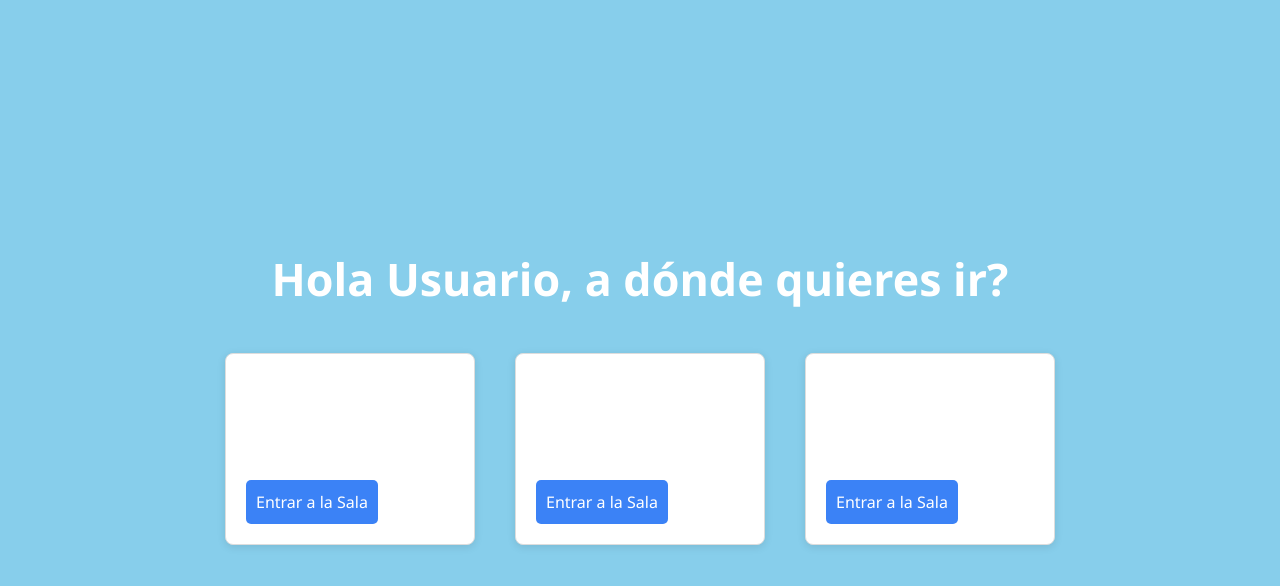
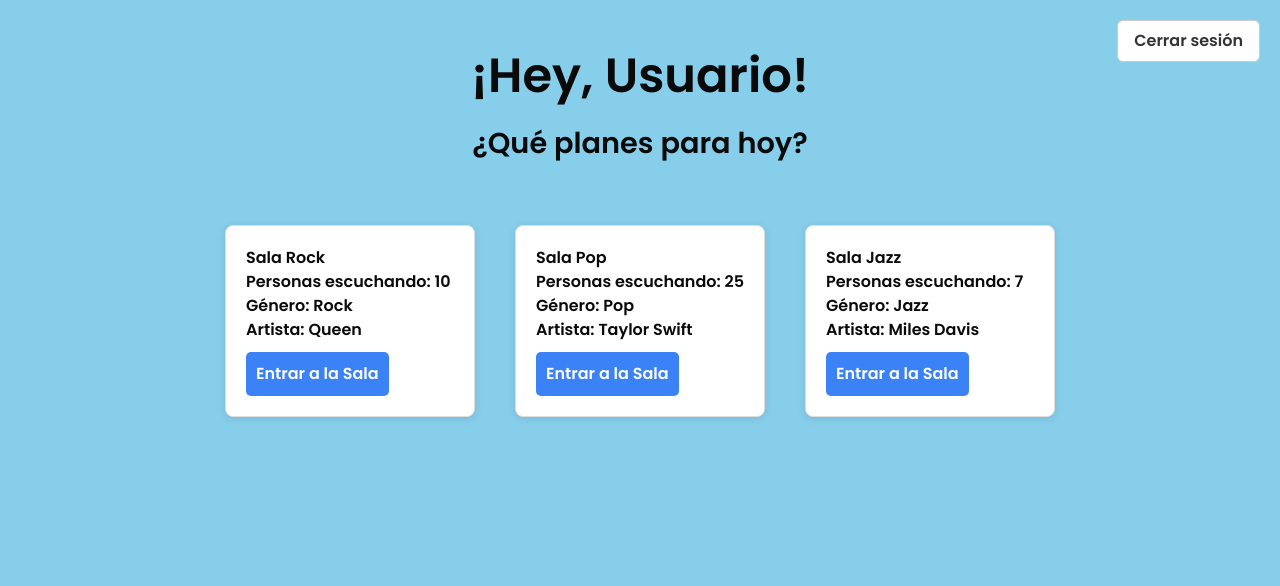
Before and after one commit to DiegoLadrondeGuevara/Flowin-Frontend, a React (Vite) app: page /home in a window 1280 px wide. Shown: the top 586 px of the page. Built offline with nearby package versions, Linux system fonts and the light colour scheme; no server answers.

Commit message:
version pre-chat

```diff
--- a/index.html
+++ b/index.html
@@ -3,6 +3,7 @@
   <head>
     <meta charset="UTF-8" />
     <link rel="icon" type="image/svg+xml" href="/src/assets/FlowInLogo.svg" />
+    <link href="https://fonts.googleapis.com/css2?family=Poppins:wght@600&display=swap" rel="stylesheet" />
     <meta name="viewport" content="width=device-width, initial-scale=1.0" />
     <title>FlowIn</title>
   </head>
--- a/package.json
+++ b/package.json
@@ -12,6 +12,7 @@
   "dependencies": {
     "@radix-ui/react-navigation-menu": "^1.2.13",
     "@radix-ui/react-slot": "^1.2.3",
+    "@stomp/stompjs": "^7.1.1",
     "@tailwindcss/vite": "^4.1.10",
     "axios": "^1.10.0",
     "class-variance-authority": "^0.7.1",
@@ -21,6 +22,7 @@
     "react-dom": "^19.1.0",
     "react-router": "^7.6.2",
     "react-router-dom": "^7.6.3",
+    "sockjs-client": "^1.6.1",
     "tailwind-merge": "^3.3.1",
     "tailwindcss": "^4.1.10"
   },
--- /dev/null
+++ b/src/components/LogoutButton.tsx
@@ -0,0 +1,34 @@
+import { useNavigate } from "react-router-dom";
+import useToken from "../contexts/TokenContext";
+
+const LogoutButton = () => {
+  const { removeToken } = useToken();
+  const navigate = useNavigate();
+
+  const handleLogout = () => {
+    removeToken();
+    navigate("/auth/login");
+  };
+
+  return (
+    <button
+      onClick={handleLogout}
+      style={{
+        position: "absolute",
+        top: 20,
+        right: 20,
+        padding: "8px 16px",
+        border: "1px solid #ccc",
+        borderRadius: "6px",
+        backgroundColor: "white",
+        color: "#333",
+        fontWeight: "bold",
+        cursor: "pointer",
+      }}
+    >
+      Cerrar sesión
+    </button>
+  );
+};
+
+export default LogoutButton;
--- /dev/null
+++ b/src/hooks/useChat.ts
@@ -0,0 +1,56 @@
+import { useEffect, useRef } from 'react';
+import { Client } from '@stomp/stompjs';
+import SockJS from 'sockjs-client';
+
+interface ChatMessage {
+  username: string;
+  contenido: string;
+  timestamp: string;
+}
+
+export const useChat = (
+  salaId: number,
+  onMessageReceived: (mensajes: ChatMessage[]) => void,
+  token: string
+) => {
+  const clientRef = useRef<Client | null>(null);
+
+  useEffect(() => {
+    const client = new Client({
+      webSocketFactory: () => new SockJS('http://localhost:8080/ws-chat'),
+      reconnectDelay: 5000,
+      connectHeaders: {
+        Authorization: `Bearer ${token}`,
+      },
+      onConnect: () => {
+        console.log('Conectado al WebSocket');
+        client.subscribe(`/topic/sala/${salaId}`, (message) => {
+          const mensajes = JSON.parse(message.body);
+          onMessageReceived(mensajes);
+        });
+      },
+      onStompError: (frame) => {
+        console.error('Error STOMP:', frame);
+      },
+    });
+
+    client.activate();
+    clientRef.current = client;
+
+    return () => {
+      client.deactivate();
+    };
+  }, [salaId, token, onMessageReceived]);
+
+  const sendMessage = (contenido: string) => {
+    if (clientRef.current && clientRef.current.connected) {
+      clientRef.current.publish({
+        destination: '/app/chat.send',
+        body: JSON.stringify({ salaId, contenido }),
+        headers: { Authorization: `Bearer ${token}` },
+      });
+    }
+  };
+
+  return { sendMessage };
+};
--- a/src/main.tsx
+++ b/src/main.tsx
@@ -1,9 +1,10 @@
 import { StrictMode } from 'react';
 import { createRoot } from 'react-dom/client';
-import { BrowserRouter, Routes, Route, Navigate } from 'react-router-dom'; // usa react-router-dom
+import { BrowserRouter, Routes, Route, Navigate } from 'react-router-dom';
 import Login from './pages/Login';
 import Signup from './pages/SignUp';
 import Home from './pages/Home';
+import Sala from './pages/Sala'; // <-- Aquí se importa
 import { TokenProvider } from './contexts/TokenContext';
 import './styles/index.css';
 
@@ -16,6 +17,7 @@ createRoot(document.getElementById('root')!).render(
           <Route path="/auth/login" element={<Login />} />
           <Route path="/usuario/registrarse" element={<Signup />} />
           <Route path="/home" element={<Home />} />
+          <Route path="/sala" element={<Sala />} /> {/* <-- ahora correctamente usa la página de Sala */}
           <Route path="*" element={<Navigate to="/auth/login" replace />} />
         </Routes>
       </BrowserRouter>
--- a/src/pages/Home.tsx
+++ b/src/pages/Home.tsx
@@ -1,6 +1,6 @@
-// src/pages/Home.tsx
-import React from 'react';
-import SalaCard from '../components/ui/SalaCard';
+import React from "react";
+import SalaCard from "../components/ui/SalaCard";
+import LogoutButton from "../components/LogoutButton";
 
 interface Sala {
   id: string;
@@ -12,38 +12,40 @@ interface Sala {
 
 const salas: Sala[] = [
   {
-    id: '1',
-    nombre: 'Sala Rock',
+    id: "1",
+    nombre: "Sala Rock",
     personas: 10,
-    genero: 'Rock',
-    artista: 'Queen',
+    genero: "Rock",
+    artista: "Queen",
   },
   {
-    id: '2',
-    nombre: 'Sala Pop',
+    id: "2",
+    nombre: "Sala Pop",
     personas: 25,
-    genero: 'Pop',
-    artista: 'Taylor Swift',
+    genero: "Pop",
+    artista: "Taylor Swift",
   },
   {
-    id: '3',
-    nombre: 'Sala Jazz',
+    id: "3",
+    nombre: "Sala Jazz",
     personas: 7,
-    genero: 'Jazz',
-    artista: 'Miles Davis',
+    genero: "Jazz",
+    artista: "Miles Davis",
   },
 ];
 
 const Home: React.FC = () => {
-
   const handleEntrar = (salaId: string) => {
     alert(`Entrando a la sala ${salaId}`);
-    // Aquí podés agregar la navegación a la sala o lógica que quieras
   };
 
   return (
     <div style={styles.container}>
-      <h1 style={styles.title}>Hola Usuario, a dónde quieres ir?</h1>
+      <LogoutButton />
+      <div style={styles.header}>
+        <h1 style={styles.title}>¡Hey, Usuario!</h1>
+        <h2 style={styles.subtitle}>¿Qué planes para hoy?</h2>
+      </div>
       <div style={styles.grid}>
         {salas.map((sala) => (
           <SalaCard
@@ -62,29 +64,36 @@ const Home: React.FC = () => {
 
 const styles: { [key: string]: React.CSSProperties } = {
   container: {
-    padding: 20,
-    fontFamily: "'Segoe UI', Tahoma, Geneva, Verdana, sans-serif",
-    display: 'flex',
-    flexDirection: 'column',
-    justifyContent: 'center',
-    alignItems: 'center',
-    minHeight: '100vh',
-    backgroundColor: '#87ceeb', // azul celeste
-    color: '#fff',              // texto blanco
+    padding: "40px 20px",
+    fontFamily: "'Poppins', sans-serif",
+    display: "flex",
+    flexDirection: "column",
+    alignItems: "center",
+    minHeight: "100vh",
+    backgroundColor: "#87ceeb",
+    overflowY: "auto",
+  },
+  header: {
+    textAlign: "center",
+    marginBottom: 50,
   },
   title: {
-    fontSize: '2.8rem',
-    fontWeight: '700',
-    marginBottom: 30,
+    fontSize: "3rem",
+    fontWeight: 600,
+    margin: 0,
+  },
+  subtitle: {
+    fontSize: "1.8rem",
+    marginTop: 10,
   },
   grid: {
-    display: 'flex',
-    flexWrap: 'wrap',
+    display: "flex",
+    flexWrap: "wrap",
     gap: 20,
-    justifyContent: 'center',
+    justifyContent: "center",
     maxWidth: 1000,
-    width: '100%',
-  }
+    width: "100%",
+  },
 };
 
 export default Home;
--- /dev/null
+++ b/src/pages/Sala.tsx
@@ -0,0 +1,111 @@
+import React, { useState, useRef } from 'react';
+import SockJS from 'sockjs-client';
+import { Client, over } from 'stompjs';
+
+type ChatMessage = {
+  username: string;
+  contenido: string;
+};
+
+const ChatTester: React.FC = () => {
+  const [token, setToken] = useState('');
+  const [salaId, setSalaId] = useState('');
+  const [mensaje, setMensaje] = useState('');
+  const [status, setStatus] = useState('');
+  const [mensajes, setMensajes] = useState<ChatMessage[]>([]);
+  const [error, setError] = useState<string | null>(null);
+
+  const stompClientRef = useRef<Client | null>(null);
+
+  const connect = () => {
+    if (!token || !salaId) {
+      alert('Token y Sala ID son requeridos');
+      return;
+    }
+
+    const socket = new SockJS('http://localhost:8080/ws-chat');
+    const stompClient = over(socket);
+    stompClientRef.current = stompClient;
+
+    stompClient.connect({ Authorization: token }, () => {
+      setStatus('Conectado al chat.');
+      setError(null);
+
+      stompClient.subscribe(`/topic/sala/${salaId}`, (message) => {
+        const newMessages: ChatMessage[] = JSON.parse(message.body);
+        setMensajes(newMessages);
+      });
+
+      stompClient.subscribe(`/topic/error/${salaId}`, (message) => {
+        setError(message.body);
+      });
+
+    }, (err) => {
+      console.error('Error de conexión:', err);
+      setStatus('Error de conexión');
+    });
+  };
+
+  const enviarMensaje = () => {
+    if (!mensaje || !stompClientRef.current) return;
+
+    const msg = {
+      contenido: mensaje,
+      salaId: parseInt(salaId, 10),
+    };
+
+    stompClientRef.current.send('/app/chat.send', { Authorization: token }, JSON.stringify(msg));
+    setMensaje('');
+  };
+
+  return (
+    <div style={{ fontFamily: 'Arial', padding: '20px', maxWidth: '600px', margin: '0 auto' }}>
+      <h2>Probar Chat WebSocket</h2>
+
+      <label>Bearer Token:</label>
+      <input
+        type="text"
+        value={token}
+        onChange={(e) => setToken(e.target.value)}
+        placeholder="Bearer eyJhbGciOi..."
+        style={{ width: '100%', padding: '10px', marginBottom: '10px' }}
+      />
+
+      <label>ID de la Sala:</label>
+      <input
+        type="number"
+        value={salaId}
+        onChange={(e) => setSalaId(e.target.value)}
+        placeholder="Ej: 1"
+        style={{ width: '100%', padding: '10px', marginBottom: '10px' }}
+      />
+
+      <button onClick={connect} style={{ padding: '10px', width: '100%' }}>
+        Conectar
+      </button>
+
+      <div style={{ marginTop: '10px', color: 'green' }}>{status}</div>
+
+      <div id="chat" style={{ border: '1px solid #ccc', height: '300px', overflowY: 'auto', padding: '10px', marginTop: '10px' }}>
+        {mensajes.map((m, i) => (
+          <div key={i}><strong>{m.username}:</strong> {m.contenido}</div>
+        ))}
+        {error && <div style={{ color: 'red' }}><strong>Error:</strong> {error}</div>}
+      </div>
+
+      <input
+        type="text"
+        value={mensaje}
+        onChange={(e) => setMensaje(e.target.value)}
+        placeholder="Escribe tu mensaje..."
+        style={{ width: '100%', padding: '10px', marginTop: '10px' }}
+      />
+
+      <button onClick={enviarMensaje} style={{ padding: '10px', width: '100%' }}>
+        Enviar
+      </button>
+    </div>
+  );
+};
+
+export default ChatTester;
--- /dev/null
+++ b/src/types/sockjs-client.d.ts
@@ -0,0 +1,6 @@
+/* eslint-disable @typescript-eslint/no-explicit-any */
+declare module 'sockjs-client' {
+  const SockJS: any;
+  export default SockJS;
+}
+/* eslint-enable @typescript-eslint/no-explicit-any */
```
Also changed, not shown: 1 other file (tests, documents, lock files or other folders).
